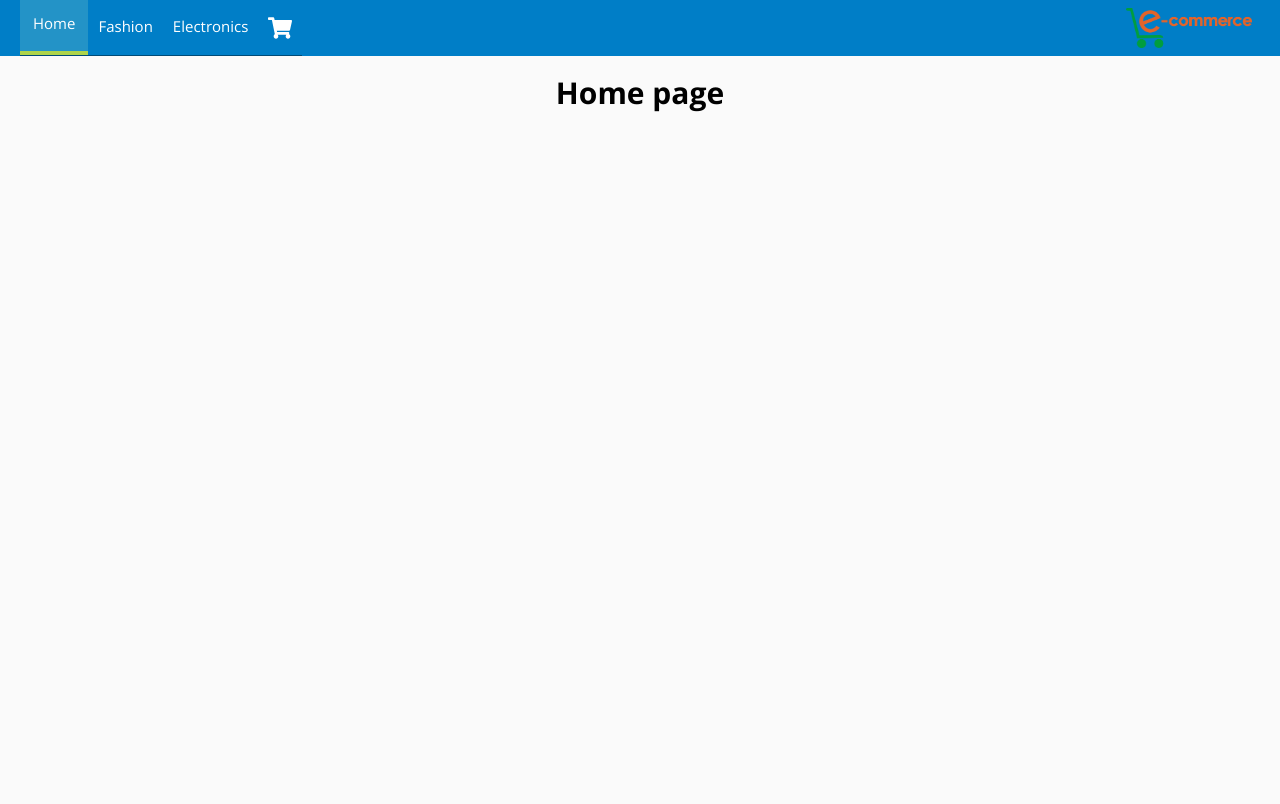
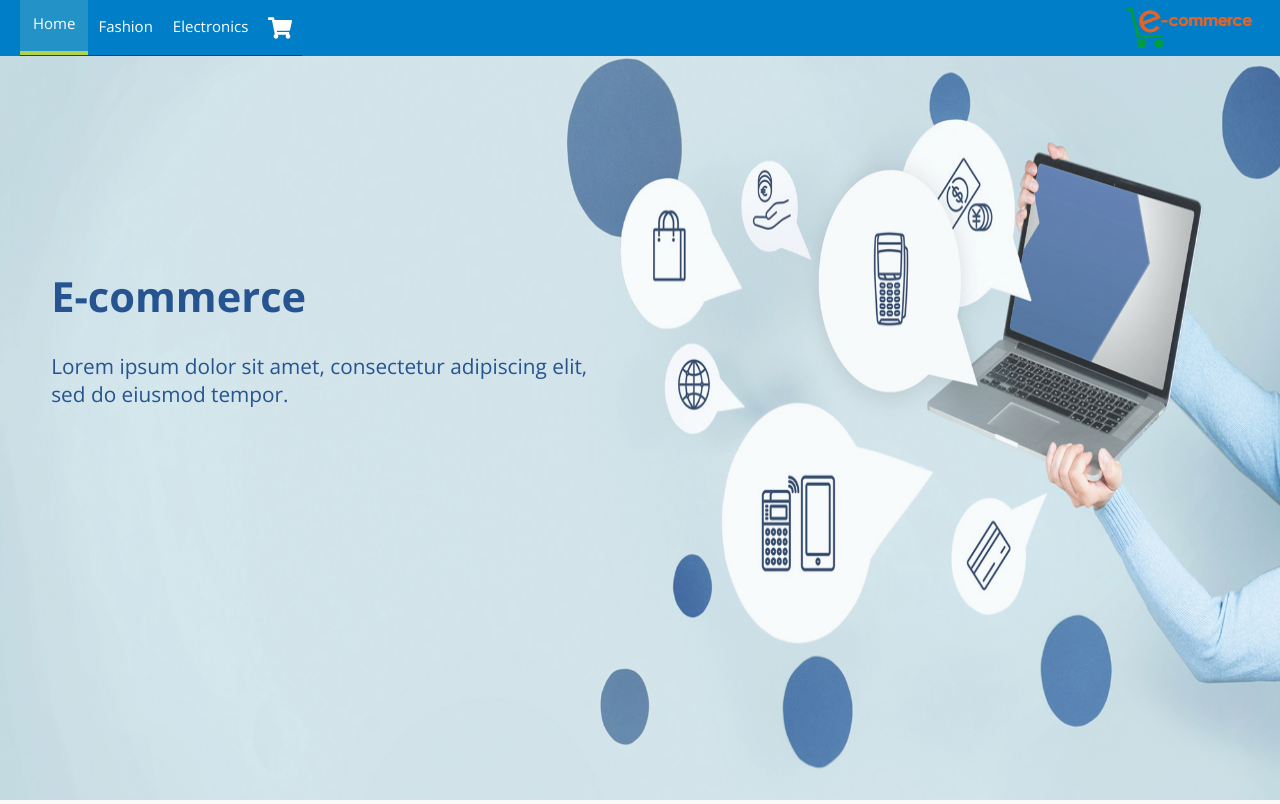
Before and after one commit to alieldamiry/E-commerce, a React app: page / in a window 1280 px wide. Built offline with nearby package versions, Linux system fonts and the light colour scheme.

Commit message:
styled home page

```diff
--- a/src/App.js
+++ b/src/App.js
@@ -6,6 +6,7 @@ import { Route, Switch } from 'react-router-dom';
 import Cart from './containers/Cart/Cart';
 import CartNotification from './components/CartNotification/CartNotification';
 import Checkout from './containers/Checkout/Checkout';
+import Home from './containers/Home/Home';
 
 class App extends Component {
   state = {
@@ -73,7 +74,7 @@ class App extends Component {
                 changeQuantity={(event, item) => this.changeQuantityHandler(event, item)} />} />
             {routingCategories}
             <Route path={'/checkout'} render={() => <Checkout state={this.state} />} />
-            <Route path="/" render={() => <h1>Home page</h1>} />
+            <Route path="/" render={() => <Home />} />
           </Switch>
         </Layout>
       </div>
--- /dev/null
+++ b/src/containers/Home/Home.css
@@ -0,0 +1,33 @@
+.Home {
+    position: absolute;
+    width: 100%;
+    height: 100%;
+    top: 0;
+    background-color: #DAE8ED;
+}
+
+.text {
+    position: absolute;
+    top: 30%;
+    margin: auto;
+    color: #265490;
+}
+
+.image {
+    width: 100%;
+    height: 100%;
+    opacity: 0.8;
+    display: none;
+}
+
+@media (min-width:700px) {
+    .image {
+        display: unset;
+    }
+    .text {
+        width: 44%;
+        text-align: left;
+        font-size: 1.3rem;
+        margin-left: 4%;
+    }
+}
--- /dev/null
+++ b/src/containers/Home/Home.js
@@ -0,0 +1,16 @@
+import React from 'react';
+import imageSource from '../../assets/images/Home.jpg';
+import classes from './Home.css';
+const Home = (props) => {
+    return (
+        <div className={classes.Home}>
+            <img className={classes.image} alt='Home' src={imageSource} />
+            <div className={classes.text}>
+                <h1>E-commerce</h1>
+                <p>Lorem ipsum dolor sit amet, consectetur adipiscing elit, sed do eiusmod tempor.</p>
+            </div>
+        </div>
+    );
+};
+
+export default Home;
```
Also changed, not shown: src/assets/images/Home.jpg.
